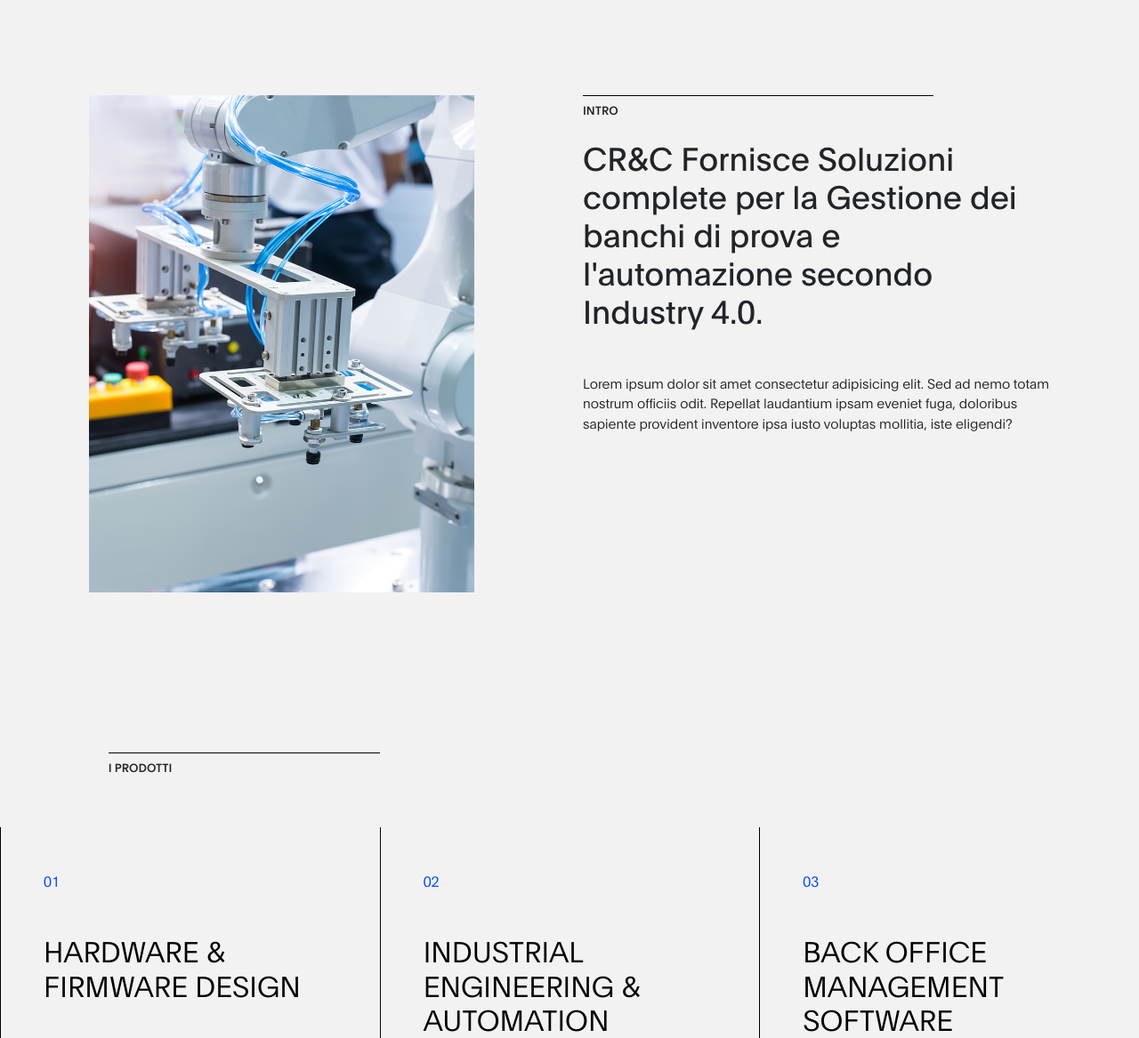
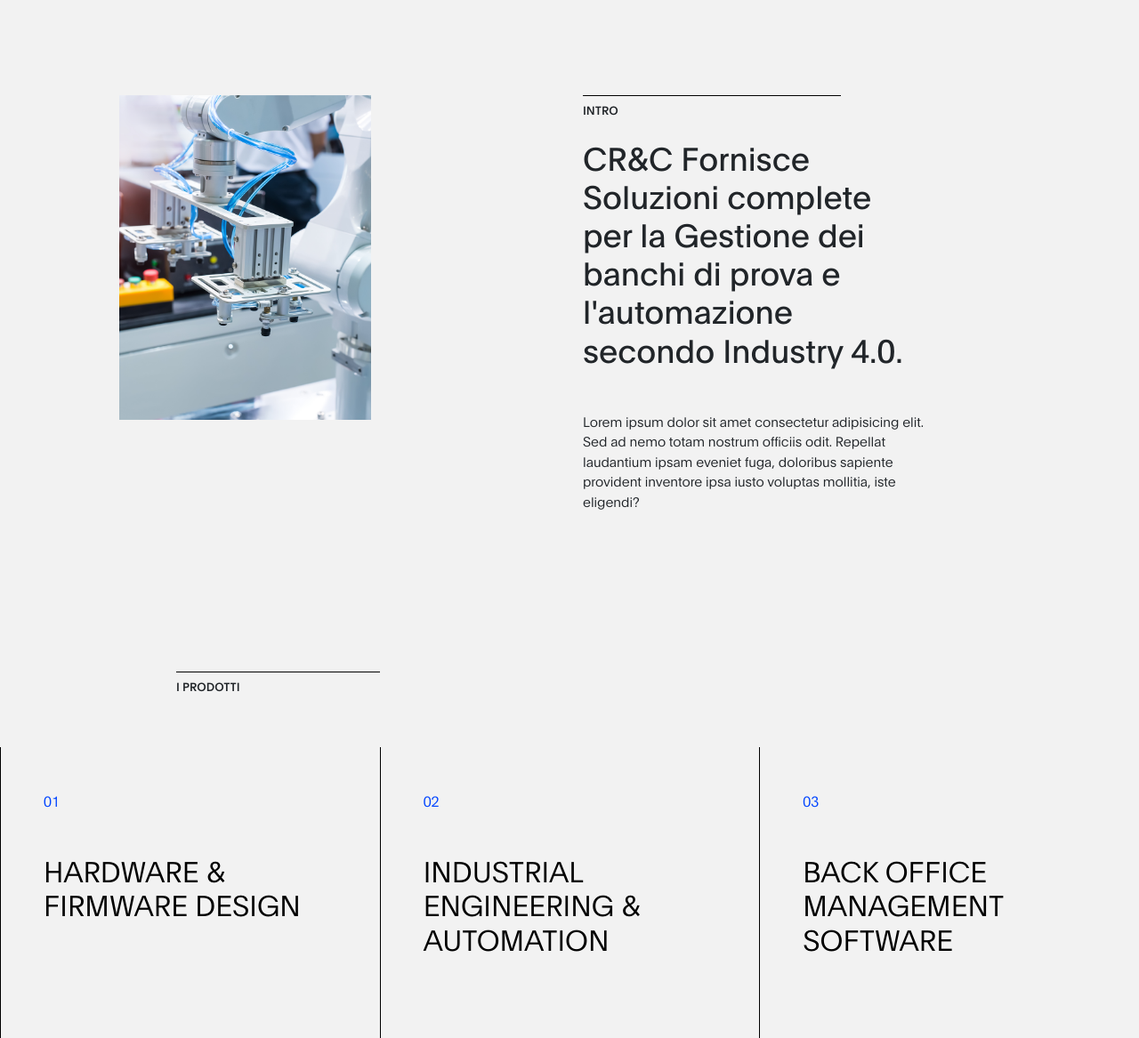
Before and after one commit to pierodg/sito-crc, a PHP site: page /servizi_details.php in a window 1280 px wide. Shown: the part 801-1968 px from the top of the page at 89% size. Run offline with PHP 8.4, Linux system fonts and the light colour scheme; some web fonts are replaced.

Commit message:
fix details

```diff
--- a/servizi_details.php
+++ b/servizi_details.php
@@ -74,12 +74,12 @@
         </div>
 
 
-        <div class="container pt-90">
+        <div class="container-fluid pt-90">
             <div class="row">
-                <div class="col-5">
+                <div class="col-3 offset-1">
                     <img src="foto/servizi-details-01.png" class="img-fluid" alt="">
                 </div>
-                <div class="col-6 offset-1">
+                <div class="col-4 offset-2">
                     <h3 class="w-75 pt-2 line-above font-medium">INTRO</h3>
                     <h1 class="pt-4 font-regular font-36">CR&C Fornisce Soluzioni complete per la Gestione dei banchi di prova e l'automazione secondo Industry 4.0.</h1>
                     <p class="pt-5 font-light fs-15">Lorem ipsum dolor sit amet consectetur adipisicing elit. Sed ad nemo totam nostrum officiis odit. Repellat laudantium ipsam eveniet fuga, doloribus sapiente provident inventore ipsa iusto voluptas mollitia, iste eligendi?</p>
@@ -90,8 +90,8 @@
 
         <div class="container-fluid p-0 m-0">
             <div class="row pt-180 pb-60">
-                <div class="col-3 offset-1 pr-0">
-                    <h3 class="pt-2 line-above font-medium uppercase">i prodotti</h3>
+                <div class="col-3 offset-1 pr-0 d-flex justify-content-end">
+                    <h3 class="pt-2 w-75 line-above font-medium uppercase">i prodotti</h3>
                 </div>
             </div>
             <div class="row">
```
